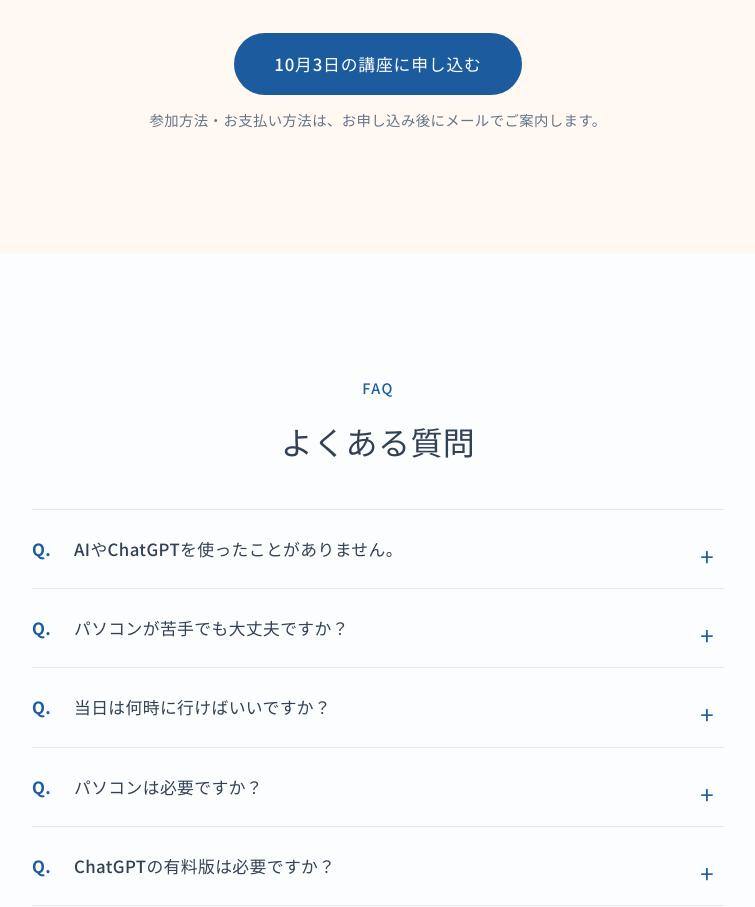
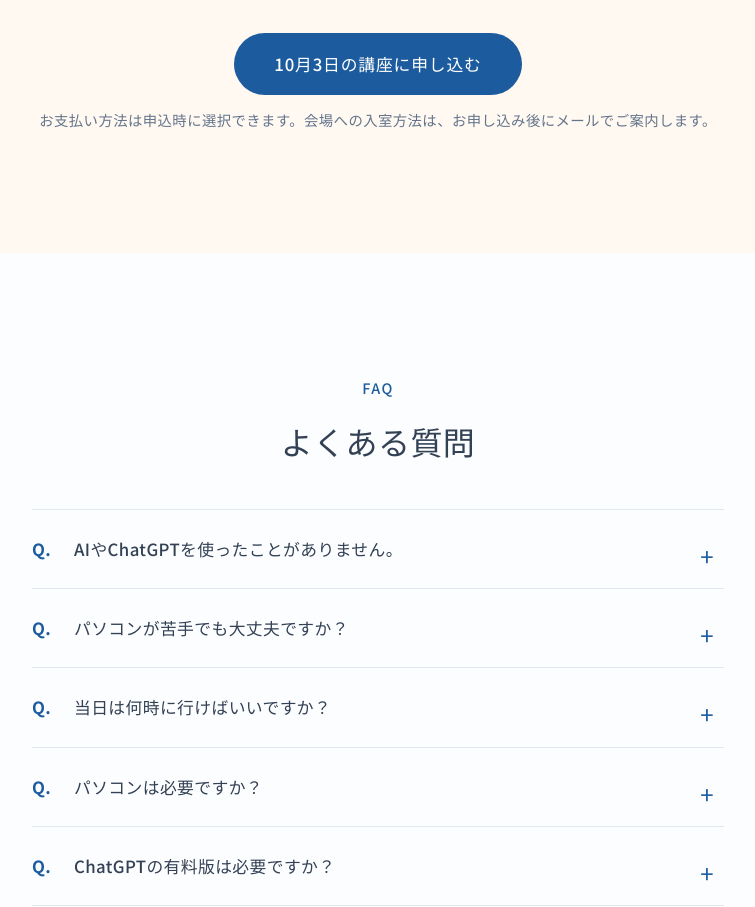
Before and after one commit to renon309-hash/HP, a plain HTML site: page ai-school/index.html in a window 1280 px wide. Shown: the part 4501-5408 px from the top of the page, without its empty margins (262-1017 px from the left). Drawn offline with Linux system fonts and the light colour scheme.

Commit message:
Clarify AI school payment guidance

```diff
--- a/ai-school/index.html
+++ b/ai-school/index.html
@@ -197,7 +197,7 @@
                 </div>
                 <div class="section-cta">
                     <a href="#registration" class="btn btn-primary btn-large js-cta">10月3日の講座に申し込む</a>
-                    <p>参加方法・お支払い方法は、お申し込み後にメールでご案内します。</p>
+                    <p>お支払い方法は申込時に選択できます。会場への入室方法は、お申し込み後にメールでご案内します。</p>
                 </div>
             </div>
         </section>
```
